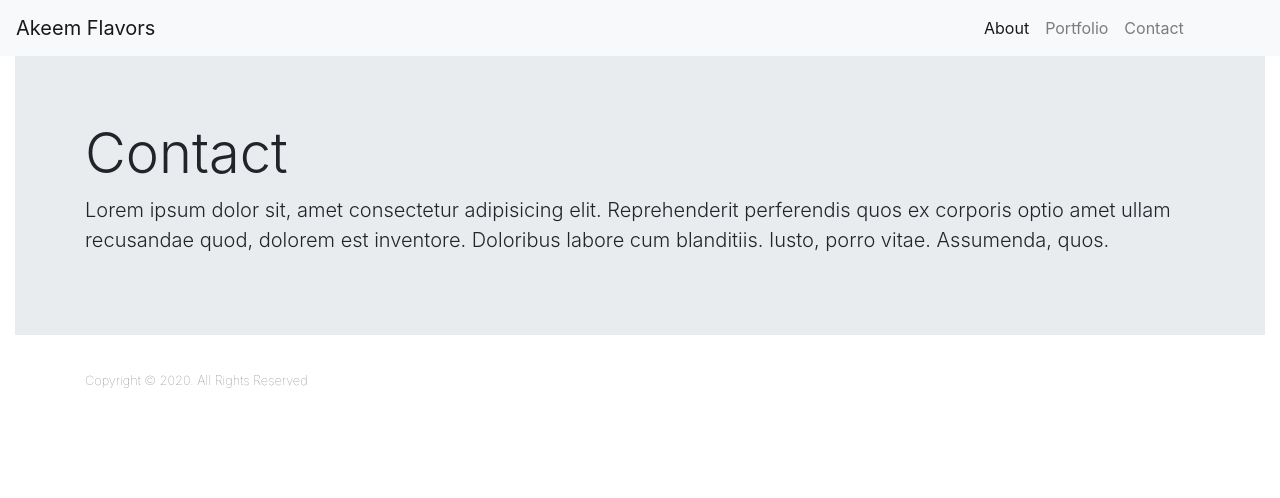
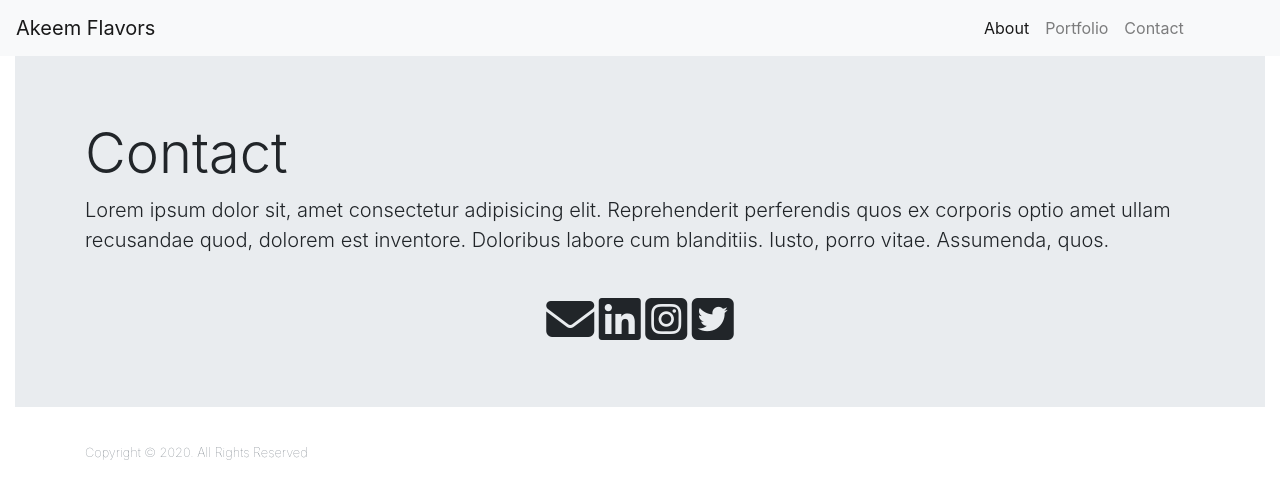
Before and after one commit to aflavors/2-responsive-portfolio, a plain HTML site: page contact.html in a window 1280 px wide. Drawn offline with nearby package versions, Linux system fonts and the light colour scheme.

Commit message:
Added contact information icons via fontawesome

```diff
--- a/contact.html
+++ b/contact.html
@@ -7,7 +7,9 @@
     <link rel="stylesheet" href="https://stackpath.bootstrapcdn.com/bootstrap/4.4.1/css/bootstrap.min.css" integrity="sha384-Vkoo8x4CGsO3+Hhxv8T/Q5PaXtkKtu6ug5TOeNV6gBiFeWPGFN9MuhOf23Q9Ifjh" crossorigin="anonymous" type="text/css">
     <!-- External CSS -->
     <link rel="stylesheet" type="text/css" href="/css/style.css">
-    <title>Akeem Flavors</title>
+    <!--FontAwesome Icon Kit-->
+    <script src="https://kit.fontawesome.com/ffc9b37c55.js" crossorigin="anonymous"></script>
+    <title>Contact</title>
 </head>
 
 <body>
@@ -31,6 +33,14 @@
             <div class="container">
               <h1 class="display-4">Contact</h1>
               <p class="lead">Lorem ipsum dolor sit, amet consectetur adipisicing elit. Reprehenderit perferendis quos ex corporis optio amet ullam recusandae quod, dolorem est inventore. Doloribus labore cum blanditiis. Iusto, porro vitae. Assumenda, quos.</p>
+              <br>
+              <!--Contact Information Icons-->
+              <section class="text-center">
+                <i class="fas fa-envelope fa-3x"></i>
+                <i class="fab fa-linkedin fa-3x"></i>
+                <i class="fab fa-instagram-square fa-3x"></i>
+                <i class="fab fa-twitter-square fa-3x"></i>
+            </section>
             </div>
         </div>
 
```
